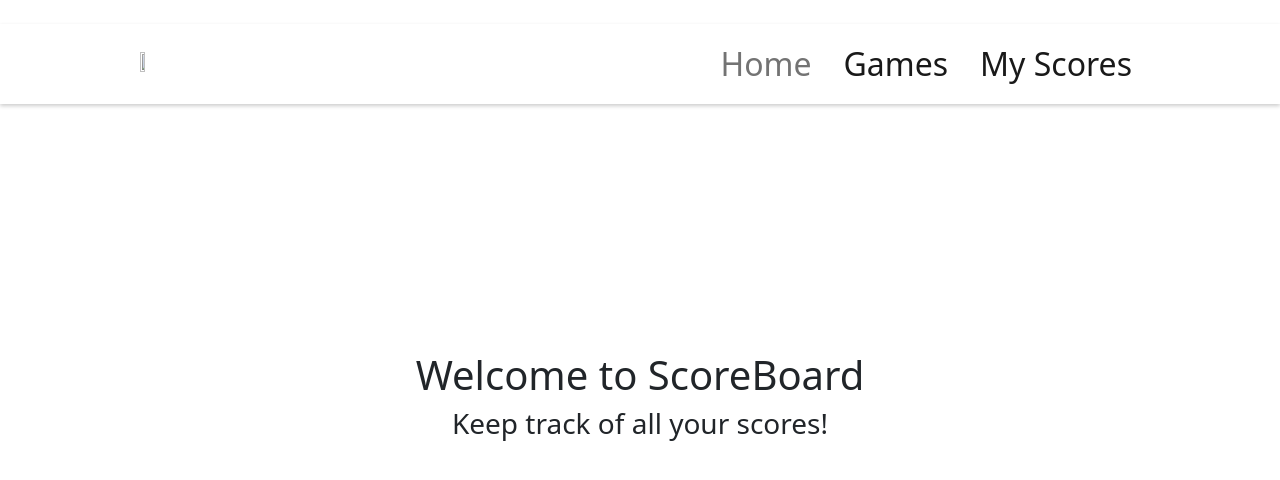
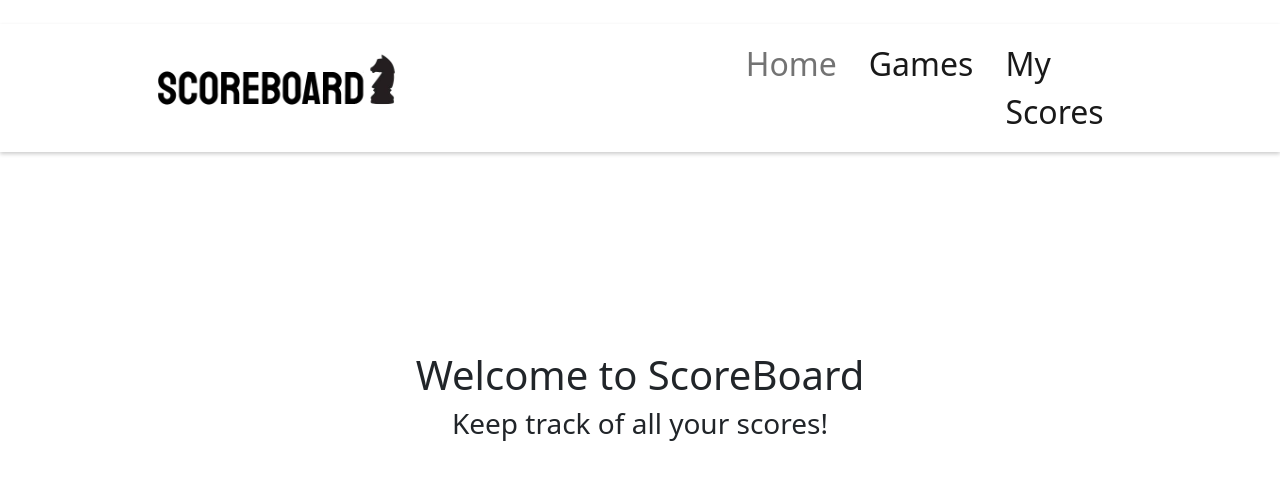
Before and after one commit to EHB-MCT/web2-frontend-JarnoPauwels, a plain HTML site: page docs/index.html in a window 1280 px wide. Drawn offline with nearby package versions, Linux system fonts and the light colour scheme.

Commit message:
Update index.html

```diff
--- a/docs/index.html
+++ b/docs/index.html
@@ -14,7 +14,7 @@
   <header>
       <nav class="navbar navbar-expand-lg navbar-light ">
         <div class="container-fluid">
-          <a class="navbar-brand" href="#"><img id="navLogo" src="./img/Untitled-1.png" alt=""></a>
+          <a class="navbar-brand" href="#"><img id="navLogo" src="./../img/Untitled-1.png" alt=""></a>
             <button class="navbar-toggler" type="button" data-bs-toggle="collapse" data-bs-target="#navbarSupportedContent" aria-controls="navbarSupportedContent" aria-expanded="false" aria-label="Toggle navigation">
             <span class="navbar-toggler-icon"></span>
             </button>
```
